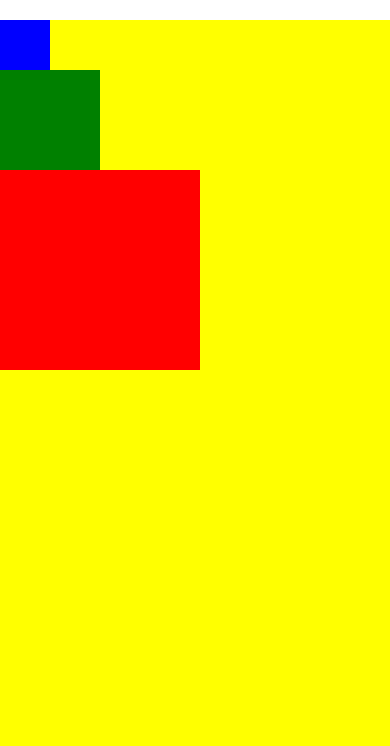
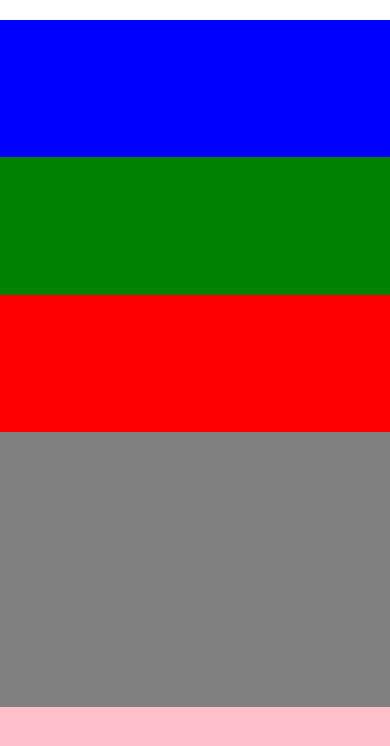
Before and after one commit to SchirmannDev/projeto1, a React Native app: screen / in a window 390 px wide. Shown: the top 746 px of the page. Built offline with nearby package versions, Linux system fonts and the light colour scheme.

Commit message:
tamanho fixo e dinamico

```diff
--- a/App.js
+++ b/App.js
@@ -5,13 +5,11 @@ export default class Projeto1 extends Component {
   render() {
     return (
       <View style={{ marginTop: 20, flex: 1, backgroundColor: "yellow" }}>
-        <View style={{ width: 50, height: 50, backgroundColor: "blue" }}></View>
-        <View
-          style={{ width: 100, height: 100, backgroundColor: "green" }}
-        ></View>
-        <View
-          style={{ width: 200, height: 200, backgroundColor: "red" }}
-        ></View>
+        <View style={{ flex: 1, backgroundColor: "blue" }}></View>
+        <View style={{ flex: 1, backgroundColor: "green" }}></View>
+        <View style={{ flex: 1, backgroundColor: "red" }}></View>
+        <View style={{ flex: 2, backgroundColor: "gray" }}></View>
+        <View style={{ flex: 1, backgroundColor: "pink" }}></View>
       </View>
     );
   }
```
